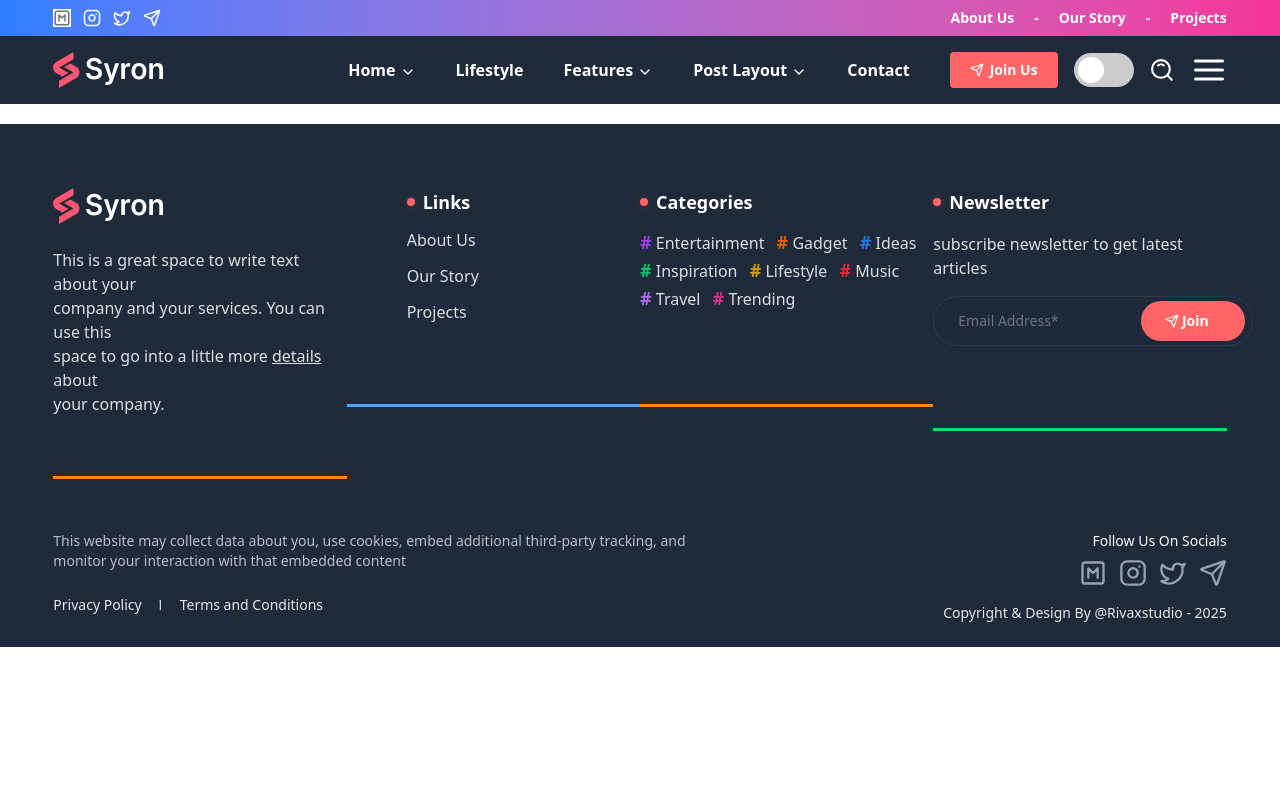
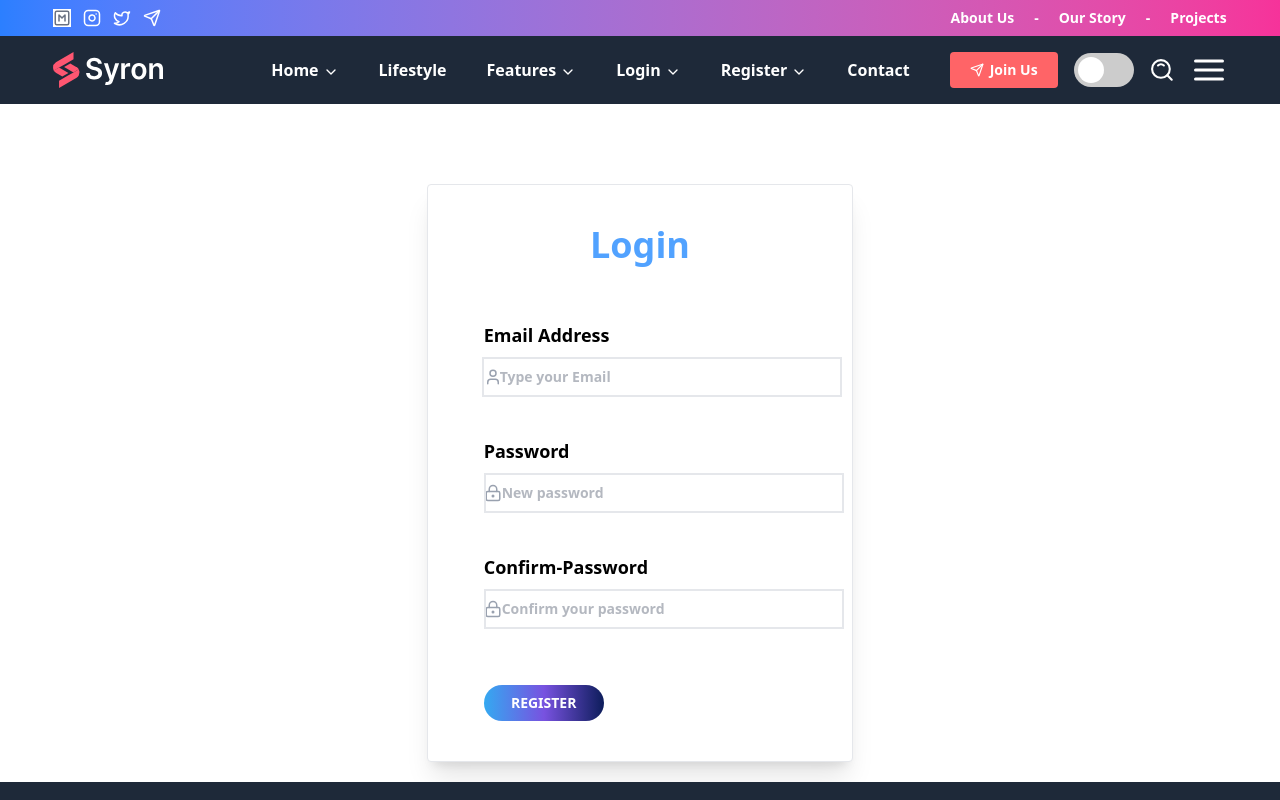
Before and after one commit to Prabesh2025/try, a React (Vite) app: page /register in a window 1280 px wide. Shown: the top 800 px of the page. Built offline with nearby package versions, Linux system fonts and the light colour scheme.

Commit message:
loginpage register and features page

```diff
--- a/src/components/BottomNavbar.jsx
+++ b/src/components/BottomNavbar.jsx
@@ -24,7 +24,9 @@ export default function BottomNavbar() {
 
             <NavLink to="/Lifestyle" className="hidden xl:flex">Lifestyle </NavLink>
             <NavLink to="/Features" className='  hidden xl:flex items-center gap-1'>Features <ChevronDown size={16} className='mt-1'/></NavLink>
-            <NavLink to="/Post Layout" className='hidden xl:flex items-center gap-1'>Post Layout <ChevronDown size={16} className='mt-1'/></NavLink>
+          <NavLink to="/login" className='hidden xl:flex items-center gap-1'>Login <ChevronDown size={16} className='mt-1'/></NavLink>
+          <NavLink to="/register" className='hidden xl:flex items-center gap-1'>Register <ChevronDown size={16} className='mt-1'/></NavLink>
+
             <NavLink to="/Contact" className="hidden xl:flex">Contact</NavLink>
             <div className='flex items-center space-x-4'>
               <Send size={14} className='hidden sm:block text-white absolute ml-5' />
--- a/src/components/Pages/FeaturesPage.jsx
+++ b/src/components/Pages/FeaturesPage.jsx
@@ -3,7 +3,29 @@ import React from 'react'
 export default function FeaturesPage() {
   return (
     <div>
-      feature
+      <div className='w-8/12 mx-auto border border-gray-300 p-8 mt-20 shadow-xl space-y-4'>
+
+       <p className='text-3xl font-semibold text-center'>Write New Article</p>
+
+         <div className='flex flex-col'>
+          <label htmlFor="title">Title</label>
+          <textarea type="text" name='title' id='title' placeholder='Enter News Title' className='border border-gray-300 px-2 py-1 outline-none'/>
+         </div>
+
+         <div className='flex flex-col'>
+          <label htmlFor="banner">Banner</label>
+          <input type="file" id='banner' className='border border-gray-300 px-2 py-1 outline-none' />
+
+         </div>
+
+         <div className='flex flex-col'>
+          <label htmlFor="description">Title</label>
+          <textarea type="text" name='description' id='description' placeholder='Enter News Description' className='border border-gray-300 px-2 py-1 outline-none h-50'/>
+         </div>
+
+         <button className='bg-blue-500 px-8 py-1.5 text-white duration-500 hover:bg-pink-500'>Create Article</button>
+
+      </div>
     </div>
   )
 }
--- a/src/components/Pages/PostLayoutPage.jsx
+++ b/src/components/Pages/PostLayoutPage.jsx
@@ -1,9 +1,67 @@
 import React from 'react'
+
+import { User } from "lucide-react";
+import { LockKeyhole } from "lucide-react";
 
 export default function PostLayoutPage() {
   return (
-    <div>
-      post
-    </div>
+    <div id="login" className="py-20 ">
+    <form className=" w-11/12 sm:w-8/12 md:w-6/12 xl:w-4/12 mx-auto shadow-xl border rounded-sm bg-white border-gray-200 p-10 space-y-6 ">
+      <p className=" text-xl sm:text-4xl text-blue-400 font-bold text-center">Login </p>
+      <div className=" grid  -ml-4  p-8 space-x-2 space-y-10">
+        <div className="flex flex-col  space-y-2">
+          <label htmlFor="email" className="text-sm sm:text-lg font-semibold">
+           Email Address
+          </label>
+          <p className="flex items-center  ">
+            <User size={18} className="text-gray-400 -mr-5" />
+
+          <input
+          id='email'
+            type="text"
+            placeholder=" Type your Email "
+            className="border-2 border-gray-200 px-4 py-2 w-65 sm:w-80 text-gray-500 outline-none text-sm font-semibold"
+          />
+          </p>
+
+        </div>
+
+        <div className="flex flex-col space-y-2">
+          <label htmlFor="" className="text-sm sm:text-lg font-semibold">
+            Password
+          </label>
+          <p className='flex items-center'>
+          <LockKeyhole size={18} className="text-gray-400 -mr-4.5 " />
+          <input
+            type="password"
+            placeholder="Type your password"
+            className="border-2 border-gray-200 px-4 py-2 w-65 sm:w-80 text-gray-500 outline-none  text-sm font-semibold"
+          />
+          </p>
+
+
+        </div>
+      </div>
+      <div id="login_btn" className="flex justify-center items-center  w-30 ml-4 ">
+        <button className=" text-white text-sm font-semibold sm:px-10 px:30  py-2 cursor-pointer ">
+          LOGIN
+        </button>
+      </div>
+      <p className="text-sm font-semibold text-center text-blue-500 cursor-pointer">
+        Forget password?
+      </p>
+
+
+      <div className=" space-y-4">
+        <p className="text-sm font-semibold text-center text-gray-500 cursor-pointer">
+          Or Sign Up Using{" "}
+        </p>
+        <p className="text-sm font-semibold text-center  cursor-pointer text-blue-500">
+          {" "}
+          Sign Up{" "}
+        </p>
+      </div>
+    </form>
+  </div>
   )
 }
--- /dev/null
+++ b/src/components/Pages/RegisterPage.jsx
@@ -0,0 +1,70 @@
+import React from 'react'
+import { User } from "lucide-react";
+import { LockKeyhole } from "lucide-react";
+
+export default function RegisterPage() {
+  return (
+     <div className=" ">
+        <form className=" w-4/12 mx-auto shadow-xl border rounded-sm bg-white border-gray-200 p-10 space-y-6  mt-20 ">
+          <p className=" text-xl sm:text-4xl text-blue-400 font-bold text-center">Login </p>
+          <div className=" grid  -ml-4  p-8 space-x-2 space-y-10">
+            <div className="flex flex-col  space-y-2">
+              <label htmlFor="email" className="text-sm sm:text-lg font-semibold">
+               Email Address
+              </label>
+              <p className="flex items-center  ">
+                <User size={18} className="text-gray-400 -mr-5" />
+
+              <input
+              id='email'
+                type="text"
+                placeholder="Type your Email "
+                className="border-2 border-gray-200 px-4 py-2  w-20 sm:w-30 md:w-48 lg:w-70 xl:w-90 text-gray-500 outline-none text-sm font-semibold"
+              />
+              </p>
+
+            </div>
+
+            <div className="flex flex-col space-y-2">
+              <label htmlFor="" className="text-sm sm:text-lg font-semibold">
+                Password
+              </label>
+              <p className='flex items-center'>
+              <LockKeyhole size={18} className="text-gray-400 -mr-4.5 " />
+              <input
+                type="password"
+                placeholder="New password"
+                className="border-2 border-gray-200 px-4 py-2 w-20 sm:w-30 md:w-48 lg:w-70 xl:w-90  text-gray-500 outline-none  text-sm font-semibold"
+              />
+              </p>
+
+            </div>
+
+
+            <div className="flex flex-col space-y-2">
+              <label htmlFor="" className="text-sm sm:text-lg font-semibold">
+                 Confirm-Password
+              </label>
+              <p className='flex items-center'>
+              <LockKeyhole size={18} className="text-gray-400 -mr-4.5 " />
+              <input
+                type="password"
+                placeholder="Confirm your password"
+                className="border-2 border-gray-200 px-4 py-2 w-20 sm:w-30 md:w-48 lg:w-70 xl:w-90  text-gray-500 outline-none  text-sm font-semibold"
+              />
+              </p>
+
+            </div>
+
+
+          </div>
+          <div id="login_btn" className="flex justify-center items-center  w-30 ml-4 ">
+            <button className=" text-white text-sm font-semibold sm:px-10 px:30  py-2 cursor-pointer  ">
+              REGISTER
+            </button>
+          </div>
+
+        </form>
+      </div>
+  )
+}
--- a/src/index.css
+++ b/src/index.css
@@ -69,3 +69,10 @@
   .slider.round:before {
     border-radius: 50%;
   }
+
+  #login_btn{
+  background: linear-gradient(to right, rgb(52, 169, 241),rgb(120, 82, 224),rgb(13, 29, 91));
+   border-radius: 20px;
+
+
+  }
--- a/src/main.jsx
+++ b/src/main.jsx
@@ -12,6 +12,7 @@ import ContactPage from './components/Pages/ContactPage.jsx';
 import JoinusPage from './components/Pages/JoinusPage.jsx';
 import TryPage from './components/Pages/TryPage.jsx';
 import Footer from './components/Footer.jsx';
+import RegisterPage from './components/Pages/RegisterPage.jsx';
 
 createRoot(document.getElementById('root')).render(
   <StrictMode>
@@ -24,10 +25,14 @@ createRoot(document.getElementById('root')).render(
       <Route path="/" element={<App />} />
       <Route path="/Lifestyle" element={<LifestylePage/>} />
       <Route path="/Features" element={<FeaturesPage/>} />
-      <Route path="/Post Layout" element={<PostLayoutPage/>} />
+      <Route path="/login" element={<PostLayoutPage/>} />
+      <Route path="/register" element={<RegisterPage/>} />
       <Route path="/Contact" element={<ContactPage/>} />
       <Route path="/Join-us" element={<JoinusPage/>} />
       <Route path="/try:id" element={<TryPage/>} />
+
+
+
 
 
 
```
